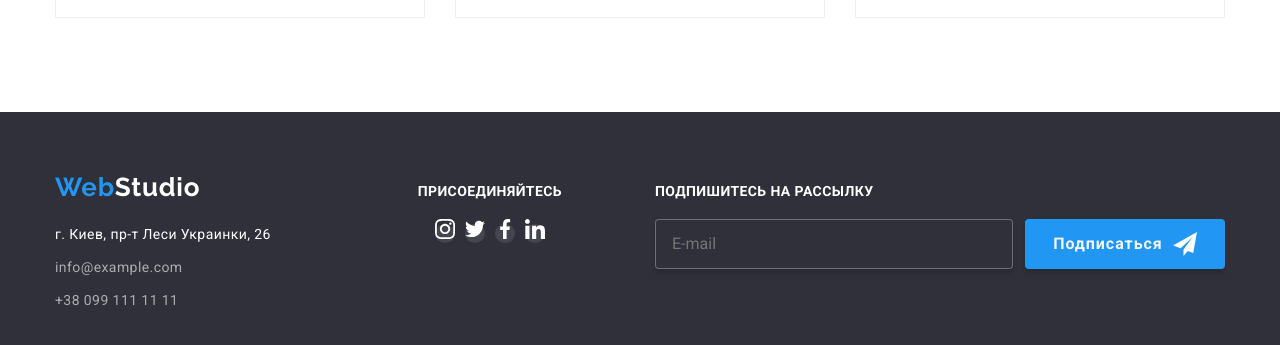
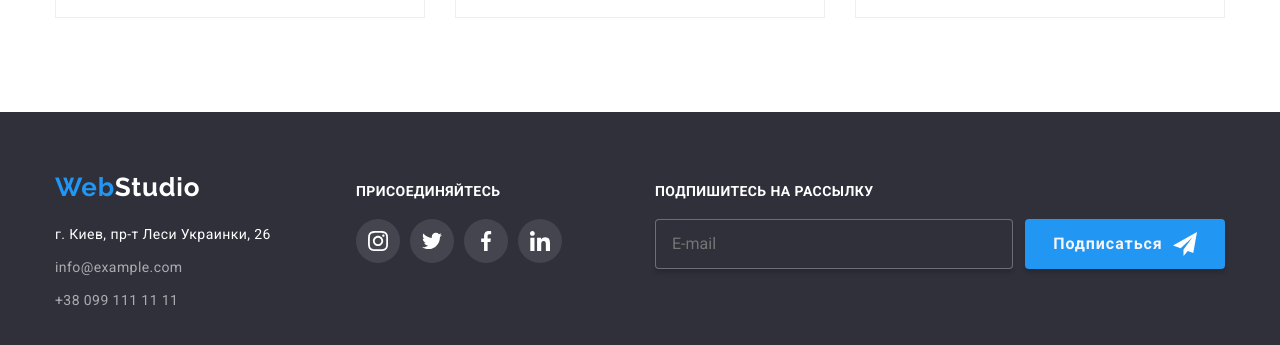
Before and after one commit to VladIT26/goit-markup-hw-07, a plain HTML site: page portfolio.html in a window 1280 px wide. Shown: the part 693-1038 px from the top of the page. Drawn offline with nearby package versions, Linux system fonts and the light colour scheme.

Commit message:
Update portfolio.html

```diff
--- a/portfolio.html
+++ b/portfolio.html
@@ -208,16 +208,20 @@
         <div class="join">
             <h2 class="join__title">Присоединяйтесь</h2>
             <ul class="join__list">
-                <li class="join__item"><a class="join__link" href=""><svg class="join__icon" width="20px" height="20px">
+                <li class="join__item"><a class="socials-link join__link " href=""><svg class="join__icon" width="20px"
+                            height="20px">
                             <use href="./images/icons.svg#icon-instagram"></use>
                         </svg></a></li>
-                <li class="join__item"><a class="join__link" href=""><svg class="join__icon" width="20px" height="20px">
+                <li class="join__item"><a class="socials-link join__link " href=""><svg class="join__icon" width="20px"
+                            height="20px">
                             <use href="./images/icons.svg#icon-twitter"></use>
                         </svg></a></li>
-                <li class="join__item"><a class="join__link" href=""><svg class="join__icon" width="20px" height="20px">
+                <li class="join__item"><a class="socials-link join__link " href=""><svg class="join__icon" width="20px"
+                            height="20px">
                             <use href="./images/icons.svg#icon-facebook"></use>
                         </svg></a></li>
-                <li class="join__item"><a class="join__link" href=""><svg class="join__icon" width="20px" height="20px">
+                <li class="join__item"><a class="socials-link join__link " href=""><svg class="join__icon" width="20px"
+                            height="20px">
                             <use href="./images/icons.svg#icon-linkedin"></use>
                         </svg></a></li>
             </ul>
```
